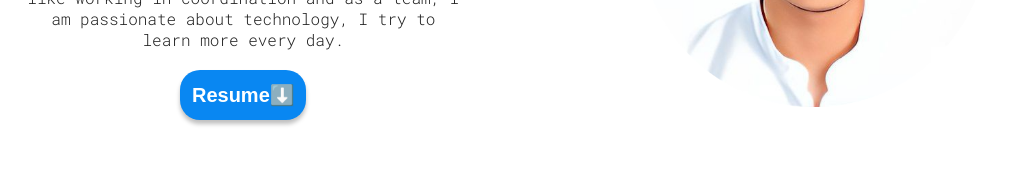
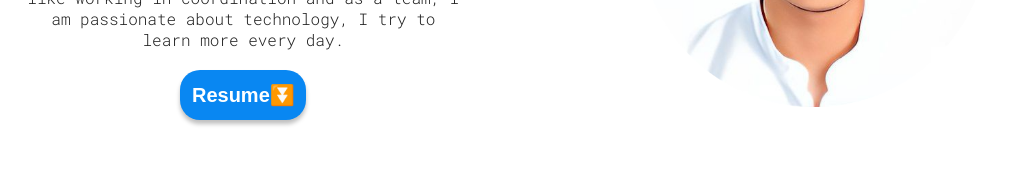
Before and after one commit to diegofce/DiegoPortfolio, a React (Vite) app: page / in a window 1280 px wide. Shown: the part 466-636 px from the top of the page, without its empty margins (132-1152 px from the left). Built offline with nearby package versions, Linux system fonts and the light colour scheme.

Commit message:
cambio de hdv

```diff
--- a/src/sections/Hero/Hero.jsx
+++ b/src/sections/Hero/Hero.jsx
@@ -8,7 +8,7 @@ import githubLight from '../../assets/github-light.svg';
 import githubDark from '../../assets/github-dark.svg';
 import linkedinLight from '../../assets/linkedin-light.svg';
 import linkedinDark from '../../assets/linkedin-dark.svg';
-import CV from '../../assets/cv.pdf';
+import CV from '../../assets/cvPy.pdf';
 import { useTheme } from '../../common/ThemeContext';
 
 function Hero() {
@@ -69,7 +69,7 @@ function Hero() {
           passionate about technology, I try to learn more every day.
         </p>
         <a href={CV} download>
-          <button className="hover">Resume⬇️</button>
+          <button className="hover">Resume⏬</button>
         </a>
       </div>
     </section>
```
Also changed, not shown: 1 other file (tests, documents, lock files or other folders).
